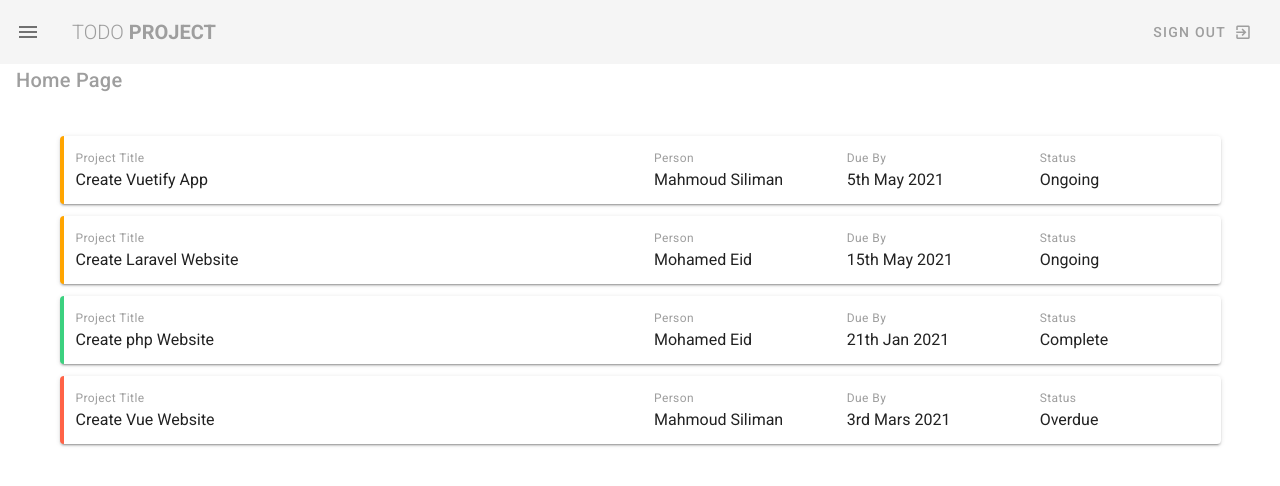
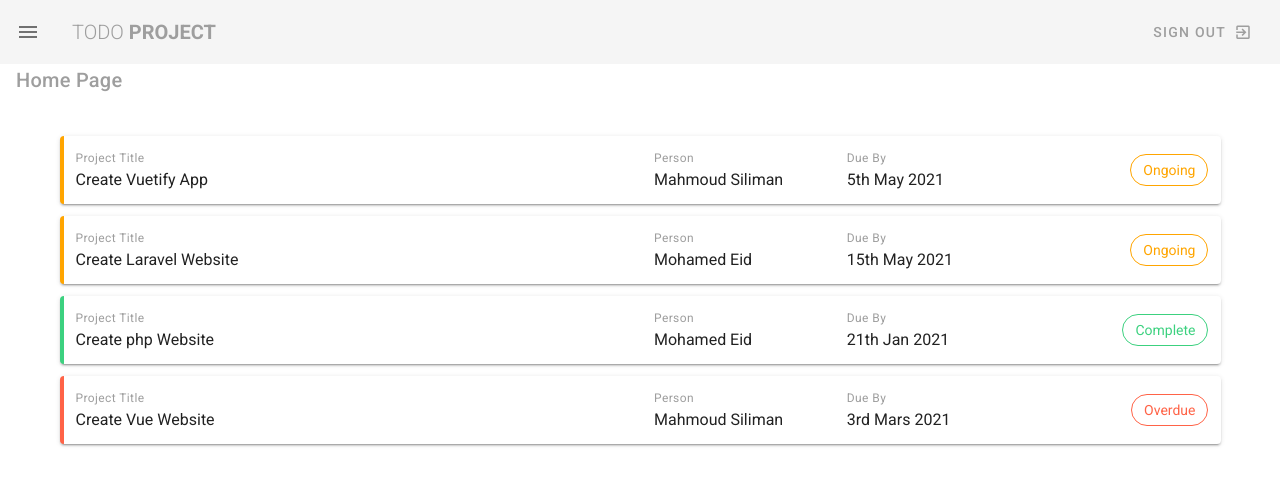
Before and after one commit to mahmoudsiliman75/todo-project, a Vue app: page / in a window 1280 px wide. Shown: the top 486 px of the page. Built offline with nearby package versions, Linux system fonts and the light colour scheme.

Commit message:
add project status chips

```diff
--- a/src/views/Dashboard.vue
+++ b/src/views/Dashboard.vue
@@ -20,9 +20,8 @@
             <div> {{project.due}} </div>
           </v-col>
 
-          <v-col cols="2" sm="4" md="2">
-            <div class="caption grey--text"> Status </div>
-            <div> {{project.status}} </div>
+          <v-col cols="4" sm="4" md="2" class="d-flex align-center justify-start justify-md-end">
+            <v-chip outlined :class="`chip ${project.status}`"> {{project.status}} </v-chip>
           </v-col>
         </v-row>
       </v-card>
@@ -40,22 +39,49 @@ export default {
         { title: 'Create Laravel Website', person: 'Mohamed Eid', due: '15th May 2021', status: 'Ongoing', content: 'Lorem ipsum dolor sit amet consectetur adipisicing elit. Molestiae eos quasi, nam asperiores possimus ad placeat vel id facilis nemo maxime, odit vero enim suscipit aut ea ipsam aspernatur explicabo.' },
         { title: 'Create php Website', person: 'Mohamed Eid', due: '21th Jan 2021', status: 'Complete', content: 'Lorem ipsum dolor sit amet consectetur adipisicing elit. Molestiae eos quasi, nam asperiores possimus ad placeat vel id facilis nemo maxime, odit vero enim suscipit aut ea ipsam aspernatur explicabo.' },
         { title: 'Create Vue Website', person: 'Mahmoud Siliman', due: '3rd Mars 2021', status: 'Overdue', content: 'Lorem ipsum dolor sit amet consectetur adipisicing elit. Molestiae eos quasi, nam asperiores possimus ad placeat vel id facilis nemo maxime, odit vero enim suscipit aut ea ipsam aspernatur explicabo.' },
-      ]
+      ],
     };
   },
 };
 </script>
 
 <style scoped>
+
+/* SATRT:: PROJECT CARD STYLE */
 .project.Complete {
   border-left: 4px solid #3cd17f;
+  transition: all 0.3s ease-in-out;
 }
 
 .project.Ongoing {
   border-left: 4px solid orange;
+  transition: all 0.3s ease-in-out;
 }
 
 .project.Overdue {
   border-left: 4px solid tomato;
+  transition: all 0.3s ease-in-out;
 }
+
+.project:hover {
+  transform: scale(1.03);
+}
+/* END:: PROJECT CARD STYLE */
+
+/* START:: CHIPS STYLE */
+.chip.Complete {
+  color: #3cd17f;
+  border-color: #3cd17f;
+}
+
+.chip.Ongoing {
+  color: orange;
+  border-color: orange;
+}
+
+.chip.Overdue {
+  color: tomato;
+  border-color: tomato;
+}
+/* END:: CHIPS STYLE */
 </style>
```
